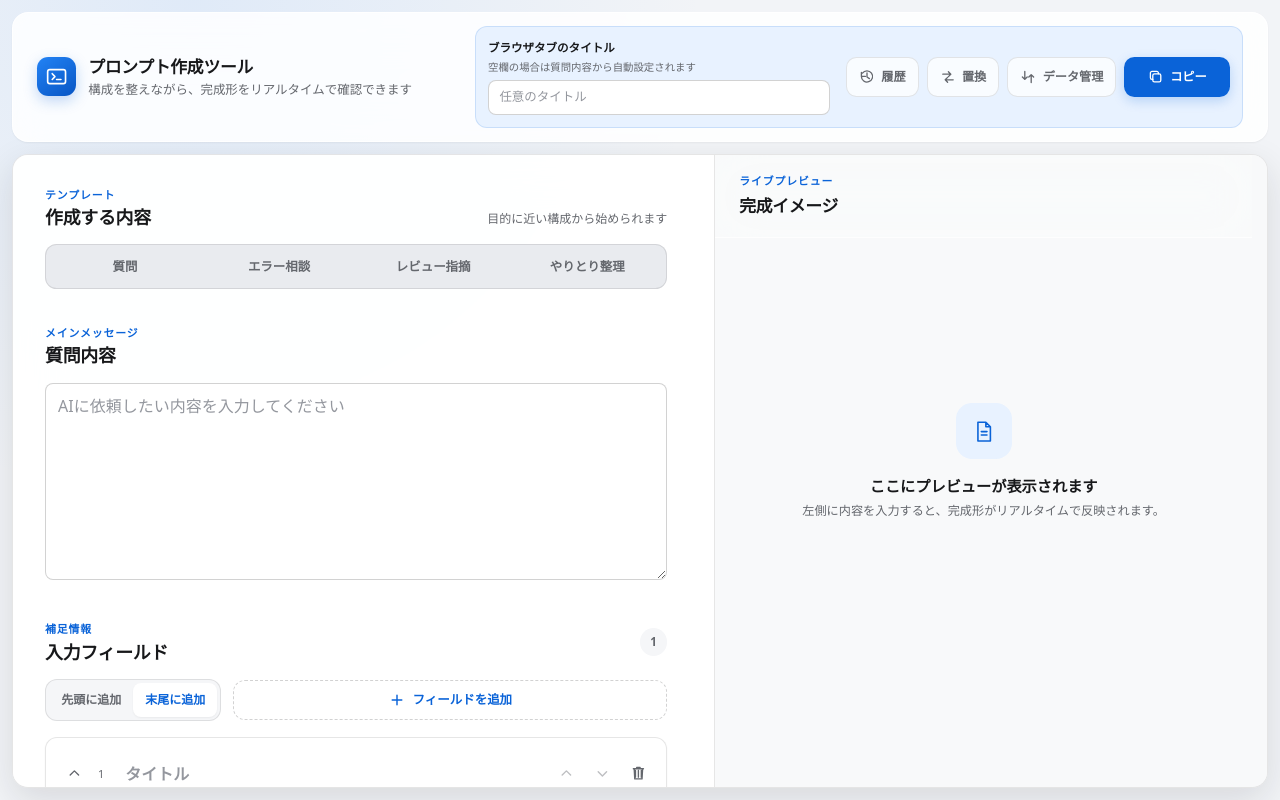
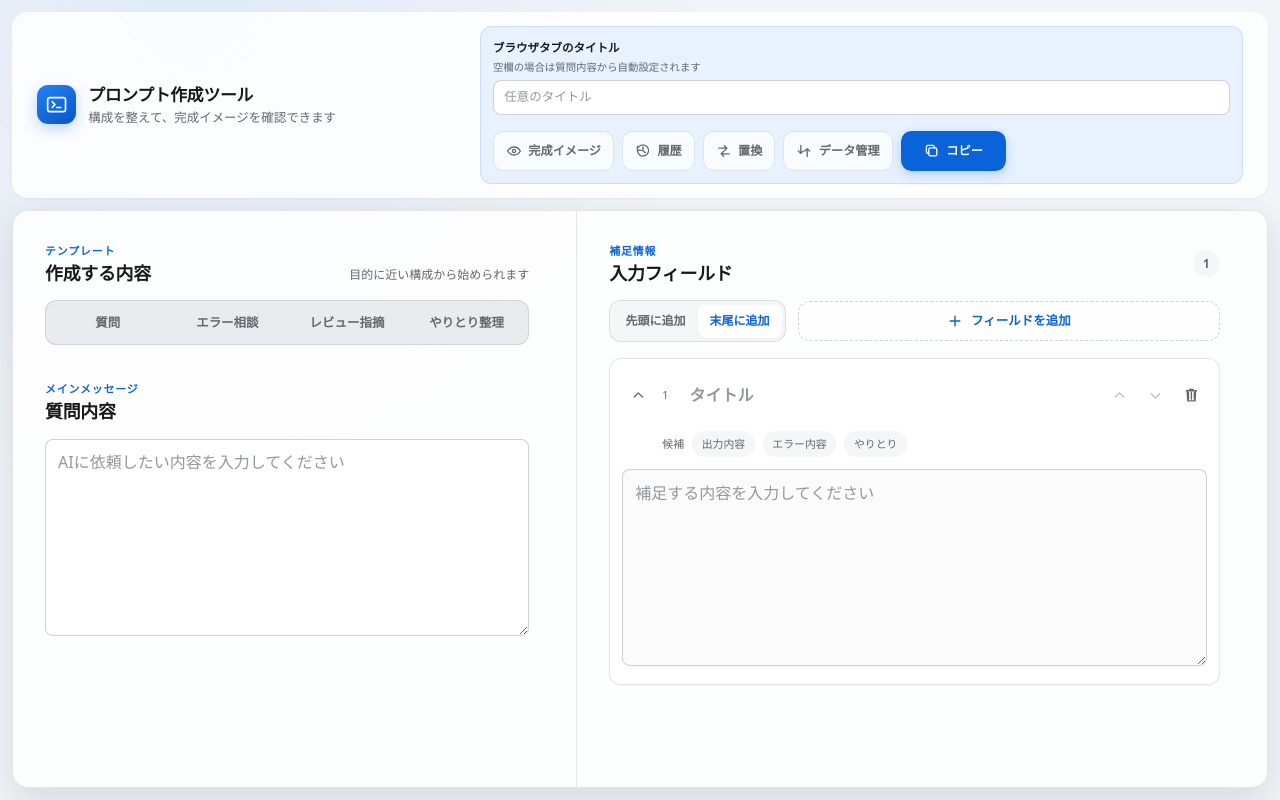
Before and after one commit to uot0705/prompt-format-creation-angular, an Angular app: page / in a window 1280 px wide. Built offline with nearby package versions, Linux system fonts and the light colour scheme.

Commit message:
feat: move input fields right and show preview in a dialog

```diff
--- a/src/app/app.component.html
+++ b/src/app/app.component.html
@@ -9,14 +9,11 @@
       </div>
       <div>
         <h1>プロンプト作成ツール</h1>
-        <p>構成を整えながら、完成形をリアルタイムで確認できます</p>
+        <p>構成を整えて、完成イメージを確認できます</p>
       </div>
     </div>
-    <ng-container [ngTemplateOutlet]="promptOutput.toolsTemplate"></ng-container>
+    <app-prompt-output></app-prompt-output>
   </header>
 
-  <div class="workspace-grid">
-    <app-prompt-form class="editor-panel"></app-prompt-form>
-    <app-prompt-output #promptOutput class="preview-panel" [toolsInHeader]="true"></app-prompt-output>
-  </div>
+  <app-prompt-form class="workspace-grid"></app-prompt-form>
 </main>
--- a/src/app/app.component.scss
+++ b/src/app/app.component.scss
@@ -15,19 +15,17 @@
 .app-header {
   position: relative;
   z-index: 20;
+  justify-content: space-between;
+  flex-wrap: wrap;
+  gap: var(--space-4);
   min-height: 4.5rem;
   display: flex;
   align-items: center;
-  justify-content: space-between;
-  flex-wrap: wrap;
-  gap: var(--space-4);
   padding: 0.8rem var(--space-5);
   border: 1px solid rgba(255, 255, 255, 0.82);
   border-radius: var(--radius-lg);
   background: var(--color-surface);
   box-shadow: var(--shadow-sm);
-  backdrop-filter: var(--material-blur);
-  -webkit-backdrop-filter: var(--material-blur);
 }
 
 .app-identity {
@@ -74,25 +72,13 @@
 
 .workspace-grid {
   display: grid;
-  grid-template-columns: minmax(32rem, 1.12fr) minmax(26rem, 0.88fr);
+  grid-template-columns: minmax(0, 1fr);
   min-height: 0;
   overflow: hidden;
   border: 1px solid var(--color-border);
   border-radius: var(--radius-lg);
   background: var(--color-surface);
   box-shadow: var(--shadow-md);
-  backdrop-filter: var(--material-blur);
-  -webkit-backdrop-filter: var(--material-blur);
-}
-
-.editor-panel,
-.preview-panel {
-  overflow: auto;
-  scrollbar-gutter: stable;
-}
-
-.editor-panel {
-  border-right: 1px solid var(--color-border);
 }
 
 @media (max-width: 960px) {
@@ -105,11 +91,6 @@
     grid-template-columns: 1fr;
     overflow: visible;
   }
-
-  .editor-panel {
-    border-right: 0;
-    border-bottom: 1px solid var(--color-border);
-  }
 }
 
 @media (max-width: 600px) {
@@ -118,8 +99,6 @@
   }
 
   .app-header {
-  position: relative;
-  z-index: 20;
     padding-inline: var(--space-4);
   }
 
--- a/src/app/app.component.ts
+++ b/src/app/app.component.ts
@@ -1,4 +1,4 @@
-import { DOCUMENT, NgTemplateOutlet } from '@angular/common';
+import { DOCUMENT } from '@angular/common';
 import { Component, effect, inject } from '@angular/core';
 import { PromptFormComponent } from './prompt-form/prompt-form.component';
 import { PromptFormStore } from './prompt-form/prompt-form.store';
@@ -7,7 +7,7 @@ import { PromptOutputComponent } from './prompt-output/prompt-output.component';
 @Component({
   selector: 'app-root',
   standalone: true,
-  imports: [PromptFormComponent, PromptOutputComponent, NgTemplateOutlet],
+  imports: [PromptFormComponent, PromptOutputComponent],
   providers: [PromptFormStore],
   templateUrl: './app.component.html',
   styleUrls: ['./app.component.scss'],
--- a/src/app/prompt-form/prompt-form.component.html
+++ b/src/app/prompt-form/prompt-form.component.html
@@ -1,4 +1,5 @@
 <form class="prompt-form">
+  <div class="content-panel">
   <section class="form-section preset-section" aria-labelledby="preset-heading">
     <div class="section-heading">
       <div>
@@ -63,6 +64,8 @@
 
 
   </section>
+
+  </div>
 
   <section class="fields-section" aria-labelledby="fields-heading">
     <div class="section-heading fields-heading">
--- a/src/app/prompt-form/prompt-form.component.scss
+++ b/src/app/prompt-form/prompt-form.component.scss
@@ -3,11 +3,25 @@
 }
 
 .prompt-form {
-  padding: var(--space-6);
+  display: grid;
+  grid-template-columns: minmax(0, 0.9fr) minmax(0, 1.1fr);
+  height: 100%;
 }
 
-.form-section,
+.content-panel,
 .fields-section {
+  min-width: 0;
+  min-height: 0;
+  padding: var(--space-6);
+  overflow-y: auto;
+  scrollbar-gutter: stable;
+}
+
+.content-panel {
+  border-right: 1px solid var(--color-border);
+}
+
+.form-section {
   margin-bottom: 2.2rem;
 }
 
@@ -250,8 +264,21 @@
   }
 }
 
+@media (max-width: 960px) {
+  .prompt-form {
+    grid-template-columns: 1fr;
+    height: auto;
+  }
+
+  .content-panel {
+    border-right: 0;
+    border-bottom: 1px solid var(--color-border);
+  }
+}
+
 @media (max-width: 600px) {
-  .prompt-form {
+  .content-panel,
+  .fields-section {
     padding: var(--space-4);
   }
 
--- a/src/app/prompt-output/prompt-output.component.html
+++ b/src/app/prompt-output/prompt-output.component.html
@@ -15,6 +15,22 @@
       />
     </div>
     <div class="copy-actions">
+      <button
+        id="preview-btn"
+        type="button"
+        class="secondary-button"
+        aria-label="完成イメージ"
+        aria-haspopup="dialog"
+        [attr.aria-expanded]="previewOpen()"
+        (click)="openPreviewModal($event)"
+      >
+        <svg viewBox="0 0 20 20" aria-hidden="true">
+          <path d="M2 10s3-5 8-5 8 5 8 5-3 5-8 5-8-5-8-5Z" />
+          <circle cx="10" cy="10" r="2" />
+        </svg>
+        完成イメージ
+      </button>
+
       <button
         id="history-btn"
         type="button"
@@ -107,17 +123,31 @@
   </div>
 </ng-template>
 
-<section class="preview-workspace" aria-labelledby="preview-heading">
-  <header class="preview-toolbar">
-    <div>
-      <p class="eyebrow">ライブプレビュー</p>
-      <h2 id="preview-heading">完成イメージ</h2>
-    </div>
+@if (!toolsInHeader()) {
+  <ng-container [ngTemplateOutlet]="toolsTemplate"></ng-container>
+}
 
-    @if (!toolsInHeader()) {
-      <ng-container [ngTemplateOutlet]="toolsTemplate"></ng-container>
-    }
-  </header>
+
+@if (previewOpen()) {
+<div class="history-overlay preview-overlay" (click)="closePreviewModal()">
+  <section
+    #previewModal
+    class="preview-modal"
+    role="dialog"
+    aria-modal="true"
+    aria-labelledby="preview-heading"
+    tabindex="-1"
+    (click)="$event.stopPropagation()"
+  >
+    <header class="history-modal-header">
+      <div>
+        <p class="eyebrow">ライブプレビュー</p>
+        <h2 id="preview-heading">完成イメージ</h2>
+      </div>
+      <button type="button" class="icon-button" aria-label="完成イメージを閉じる" (click)="closePreviewModal()">
+        <svg viewBox="0 0 20 20" aria-hidden="true"><path d="m5 5 10 10M15 5 5 15" /></svg>
+      </button>
+    </header>
 
   <div class="preview-scroll">
     @if (!hasPreviewContent()) {
@@ -128,7 +158,7 @@
         </svg>
       </div>
       <h3>ここにプレビューが表示されます</h3>
-      <p>左側に内容を入力すると、完成形がリアルタイムで反映されます。</p>
+      <p>フォームに内容を入力すると、完成形がここに反映されます。</p>
     </div>
     } @else {
     <article id="output" class="preview-document">
@@ -137,7 +167,9 @@
     </article>
     }
   </div>
-</section>
+  </section>
+</div>
+}
 
 @if (replaceOpen()) {
 <div class="history-overlay replace-overlay" (click)="closeReplaceModal()">
--- a/src/app/prompt-output/prompt-output.component.scss
+++ b/src/app/prompt-output/prompt-output.component.scss
@@ -1,39 +1,21 @@
-:host {
-  background: rgba(246, 247, 249, 0.74);
+.preview-toolbar {
+  display: flex;
+  align-items: center;
+  min-width: 0;
 }
 
-.preview-workspace {
+.preview-modal {
   display: grid;
-  grid-template-columns: minmax(0, 1fr);
   grid-template-rows: auto minmax(0, 1fr);
-  min-height: 100%;
-}
-
-.preview-toolbar {
-  position: sticky;
-  top: 0;
-  z-index: 10;
-  display: flex;
-  align-items: center;
-  justify-content: space-between;
   gap: var(--space-4);
-  min-width: 0;
-  min-height: 5.2rem;
-  padding: var(--space-4) var(--space-5);
-  border-bottom: 1px solid rgba(255, 255, 255, 0.8);
-  background: rgba(250, 251, 252, 0.76);
-  backdrop-filter: var(--material-blur);
-  -webkit-backdrop-filter: var(--material-blur);
-
-  h2,
-  p {
-    margin: 0;
-  }
-
-  h2 {
-    font-size: 1.05rem;
-    letter-spacing: -0.015em;
-  }
+  width: min(58rem, 94vw);
+  height: min(48rem, 88vh);
+  padding: var(--space-5);
+  border: 1px solid var(--color-border);
+  border-radius: var(--radius-lg);
+  background: var(--color-surface-solid);
+  box-shadow: 0 28px 80px rgba(12, 14, 18, 0.25);
+  animation: modal-enter 300ms cubic-bezier(0.2, 0.8, 0.2, 1);
 }
 
 .eyebrow {
@@ -42,13 +24,14 @@
   font-size: 0.68rem;
   font-weight: 750;
   letter-spacing: 0.08em;
+  text-transform: uppercase;
 }
 
 .copy-actions {
   display: flex;
   align-items: center;
-  flex: 0 0 auto;
   flex-wrap: wrap;
+  flex: 0 1 auto;
   gap: var(--space-2);
 }
 
@@ -186,6 +169,7 @@
 }
 
 .preview-scroll {
+  overflow: auto;
   min-width: 0;
   min-height: 0;
   padding: var(--space-6);
@@ -559,12 +543,21 @@
 }
 
 @media (max-width: 600px) {
-  .copy-actions { flex: 1 1 100%; min-width: 0; }
-  .preview-toolbar,
   .preview-scroll {
     padding: var(--space-4);
   }
 
+  .copy-actions {
+    gap: var(--space-1);
+  }
+
+  .copy-actions .secondary-button {
+    padding-inline: var(--space-2);
+  }
+
+  .preview-modal {
+    padding: var(--space-4);
+  }
 
   .replace-overlay {
     align-items: flex-end;
@@ -590,7 +583,3 @@
     display: none;
   }
 }
-
-@media (max-width: 960px) {
-  .preview-toolbar { position: static; }
-}
--- a/src/app/prompt-output/prompt-output.component.ts
+++ b/src/app/prompt-output/prompt-output.component.ts
@@ -77,6 +77,13 @@ export class PromptOutputComponent {
   }
 
   private readonly formStore = inject(PromptFormStore);
+  private previewTrigger: HTMLElement | null = null;
+
+  @ViewChild('previewModal')
+  private previewModal?: ElementRef<HTMLElement>;
+
+  protected readonly previewOpen = signal(false);
+
   private historyTrigger: HTMLElement | null = null;
   private replaceTrigger: HTMLElement | null = null;
 
@@ -153,7 +160,7 @@ export class PromptOutputComponent {
     };
   });
 
-  // Markdown から右ペインの表示用HTMLを生成する。
+  // Markdown から完成イメージの表示用HTMLを生成する。
   protected readonly mainQuestionOutput = computed(() =>
     marked.parse(this.mainQuestion())
   );
@@ -191,8 +198,23 @@ export class PromptOutputComponent {
       .then(() => undefined);
   }
 
+  protected openPreviewModal(event: Event): void {
+    this.previewTrigger = event.currentTarget as HTMLElement;
+    this.historyOpen.set(false);
+    this.replaceOpen.set(false);
+    this.importExportOpen.set(false);
+    this.previewOpen.set(true);
+    queueMicrotask(() => this.previewModal?.nativeElement.focus());
+  }
+
+  protected closePreviewModal(): void {
+    this.previewOpen.set(false);
+    queueMicrotask(() => this.previewTrigger?.focus());
+  }
+
   // 履歴モーダルを開き、最新の履歴を読み込む。
   protected openHistoryModal(event?: Event): void {
+    this.previewOpen.set(false);
     this.historyTrigger = event?.currentTarget as HTMLElement | null;
     this.historyOpen.set(true);
     this.historyPreview.set(null);
@@ -210,6 +232,7 @@ export class PromptOutputComponent {
 
   // 置換ダイアログを初期状態で開く。
   protected openReplaceModal(event?: Event): void {
+    this.previewOpen.set(false);
     this.replaceTrigger = event?.currentTarget as HTMLElement | null;
     this.replaceSearchText.set('');
     this.replacementText.set('');
@@ -311,6 +334,11 @@ export class PromptOutputComponent {
   @HostListener('document:keydown', ['$event'])
   protected handleDocumentKeydown(event: KeyboardEvent): void {
     if (event.key === 'Escape') {
+      if (this.previewOpen()) {
+        event.preventDefault();
+        this.closePreviewModal();
+        return;
+      }
       if (this.replaceOpen()) {
         event.preventDefault();
         this.closeReplaceModal();
@@ -324,7 +352,9 @@ export class PromptOutputComponent {
       this.importExportOpen.set(false);
     }
 
-    if (event.key === 'Tab' && this.replaceOpen()) {
+    if (event.key === 'Tab' && this.previewOpen()) {
+      this.trapDialogFocus(event, this.previewModal?.nativeElement);
+    } else if (event.key === 'Tab' && this.replaceOpen()) {
       this.trapDialogFocus(event, this.replaceModal?.nativeElement);
     } else if (event.key === 'Tab' && this.historyOpen()) {
       this.trapDialogFocus(event, this.historyModal?.nativeElement);
```
Also changed, not shown: 4 other files (tests, documents, lock files or other folders).
